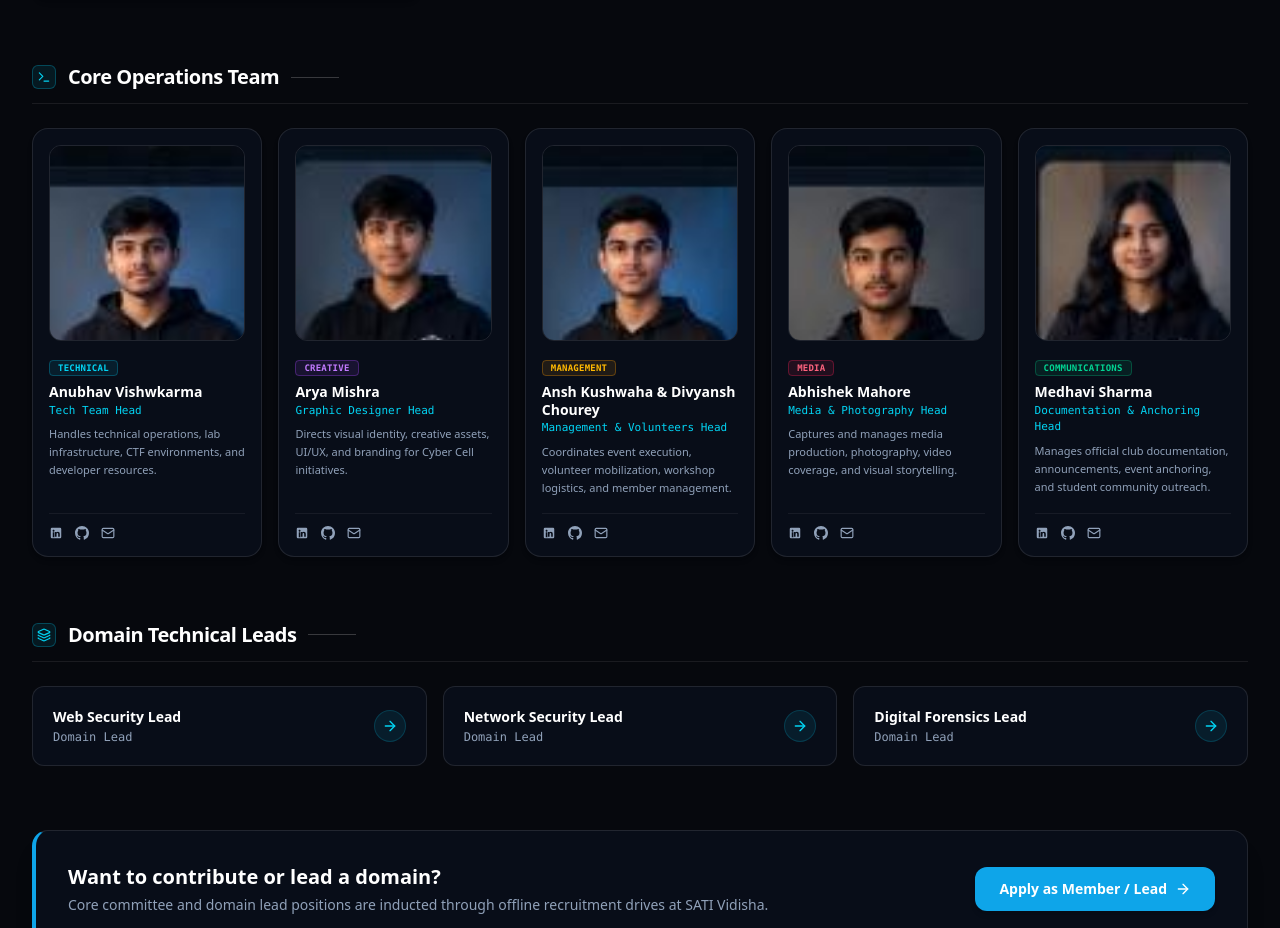
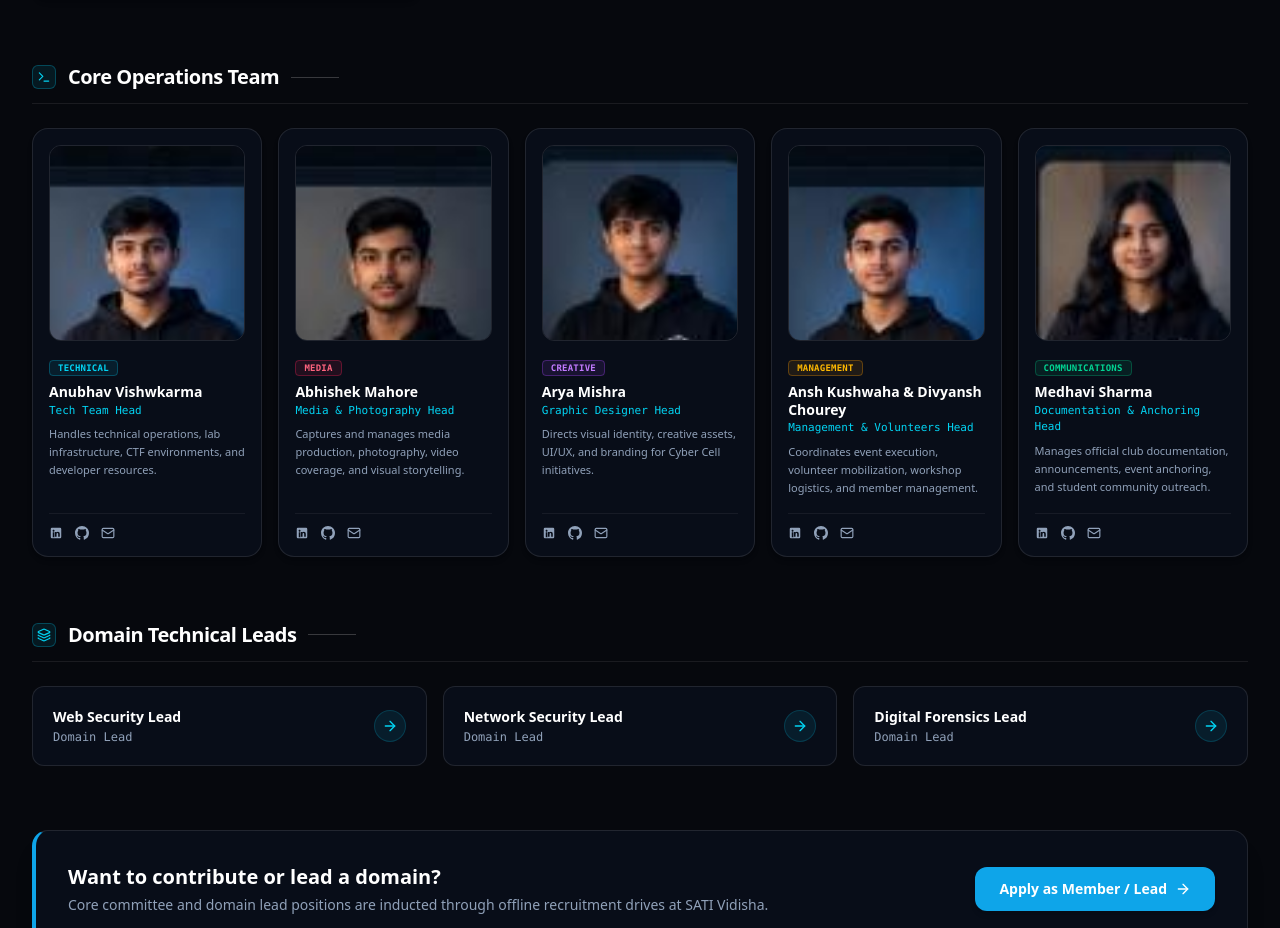
Before and after one commit to cybercellsati/Cyber-Cell, a Next.js app: page /team in a window 1280 px wide. Shown: the part 1181-2109 px from the top of the page. Built offline with nearby package versions, Linux system fonts and the light colour scheme; no server answers.

Commit message:
chore: place Media & Photography Head directly after Tech Team Head

```diff
--- a/data/team.ts
+++ b/data/team.ts
@@ -57,6 +57,17 @@ export const teamData = {
       github: "https://github.com",
     },
     {
+      id: "head-media",
+      name: "Abhishek Mahore",
+      tag: "MEDIA",
+      role: "Media & Photography Head",
+      bio: "Captures and manages media production, photography, video coverage, and visual storytelling.",
+      image: "/images/team/abhishek-mahore.jpg",
+      email: "abhishek@cybercell.in",
+      linkedin: "https://linkedin.com",
+      github: "https://github.com",
+    },
+    {
       id: "head-design",
       name: "Arya Mishra",
       tag: "CREATIVE",
@@ -75,17 +86,6 @@ export const teamData = {
       bio: "Coordinates event execution, volunteer mobilization, workshop logistics, and member management.",
       image: "/images/team/ansh-kushwaha.jpg",
       email: "ansh@cybercell.in",
-      linkedin: "https://linkedin.com",
-      github: "https://github.com",
-    },
-    {
-      id: "head-media",
-      name: "Abhishek Mahore",
-      tag: "MEDIA",
-      role: "Media & Photography Head",
-      bio: "Captures and manages media production, photography, video coverage, and visual storytelling.",
-      image: "/images/team/abhishek-mahore.jpg",
-      email: "abhishek@cybercell.in",
       linkedin: "https://linkedin.com",
       github: "https://github.com",
     },
```
